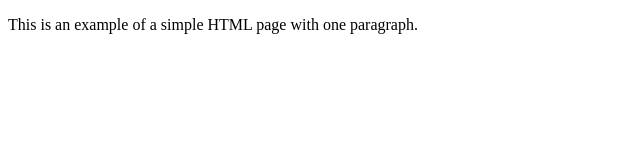
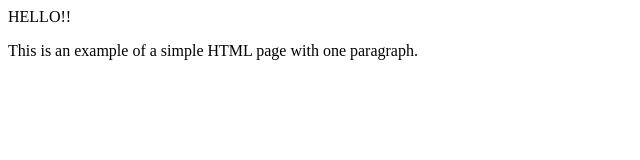
Before and after one commit to miccls/miccls.github.io, a plain HTML site: page index.html in a window 1280 px wide. Shown: the whole page, without its empty margins (0-640 px from the left). Drawn offline with Linux system fonts and the light colour scheme.

Commit message:
Update index.html

```diff
--- a/index.html
+++ b/index.html
@@ -2,6 +2,7 @@
 <html>
     <head>
         <title>Example</title>
+        <h>HELLO!!</h>
     </head>
     <body>
         <p>This is an example of a simple HTML page with one paragraph.</p>
```
